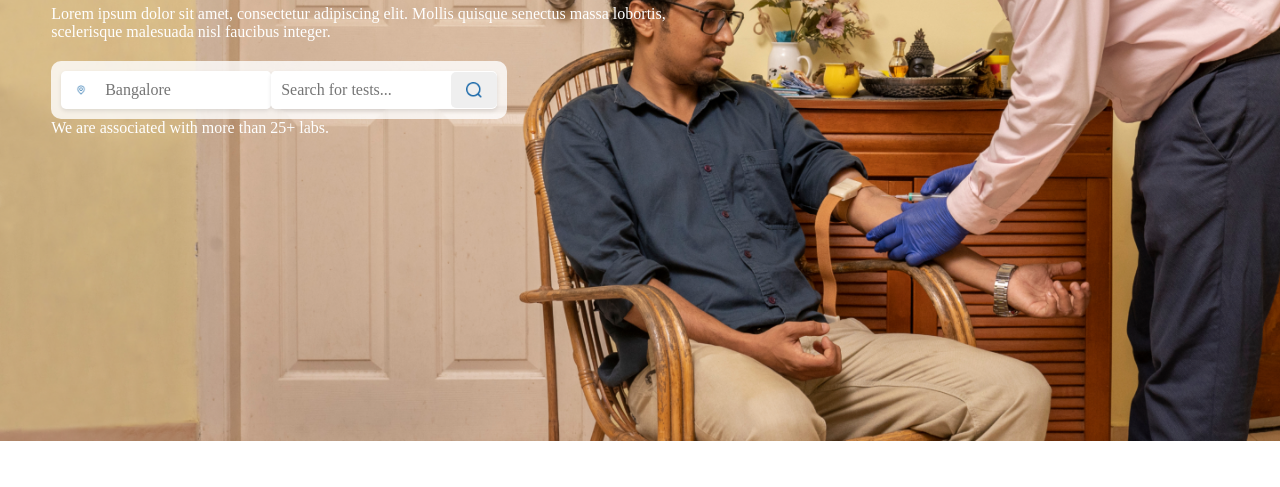
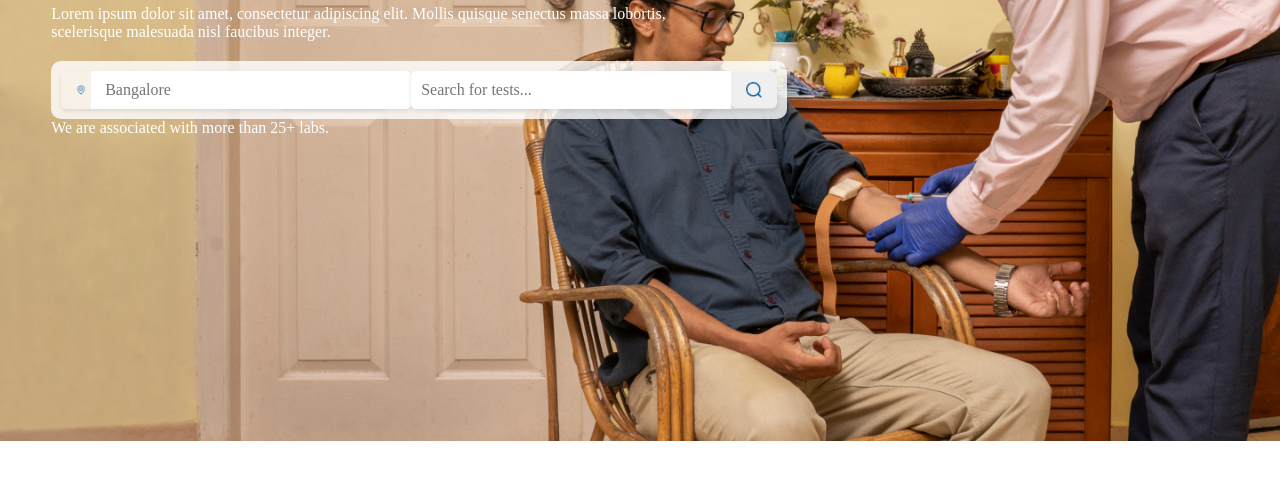
Before and after one commit to ajayv2001/access, a plain HTML site: page index.html in a window 1280 px wide. Shown: the part 313-800 px from the top of the page. Drawn offline with Linux system fonts and the light colour scheme.

Commit message:
"completed"

```diff
--- a/assests/style.css
+++ b/assests/style.css
@@ -125,7 +125,6 @@
 .input-group {
     display: flex;
     align-items: center;
-    background: white;
     border-radius: 5px;
     overflow: hidden;
     box-shadow: 0 2px 4px rgba(0, 0, 0, 0.1);
@@ -136,7 +135,7 @@
     border: none;
     font-size: 1rem;
     outline: none;
-    width: 180px;
+    width: 20rem;
 }
 
 .input-group img.icon {
@@ -155,7 +154,7 @@
     border-radius: 5px;
     font-size: 1rem;
     cursor: pointer;
-    transition: background-color 0.3s ease;
+
     display: flex;
     align-items: center;
     justify-content: center;
```
